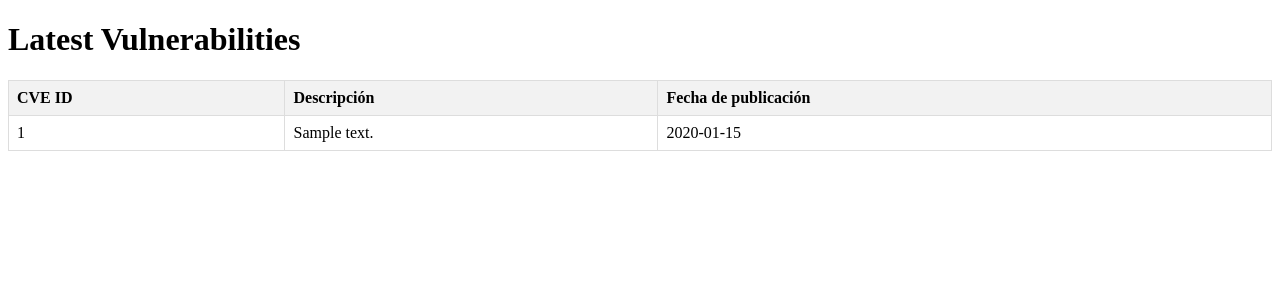
After one commit to dtejada02/Pr-ctica2SI, a Flask app: template templates/vulnerabilities.html in a window 1280 px wide. The commit adds this page. Shown: the top 300 px of the page. Run offline with Flask 3, Linux system fonts and the light colour scheme; the template is opened without the code that fills it: most values are stand-ins (such as "Sample title", 1, 10 or a date in 2020).

Commit message:
HTML página de vulnerabilidades basada en la API del CVE en tiempo real

```diff
--- a/app.py
+++ b/app.py
@@ -109,7 +109,7 @@ def vulnerabilitiesCVE():
             cve_id = cve["id"]
             description = cve["summary"]
             date = cve["Published"]
-            vulnerabilities.append({"CVE ID": cve_id, "Description": description, "Published Date": date})
+            vulnerabilities.append({"CVE ID": cve_id, "Descripcion": description, "Fecha de publicacion": date})
 
         return render_template('vulnerabilities.html', vulnerabilities=vulnerabilities)
     else:
--- /dev/null
+++ b/templates/vulnerabilities.html
@@ -0,0 +1,43 @@
+<!DOCTYPE html>
+<html lang="en">
+<head>
+    <meta charset="UTF-8">
+    <meta name="viewport" content="width=device-width, initial-scale=1.0">
+    <title>Vulnerabilities</title>
+    <style>
+        table {
+            border-collapse: collapse;
+            width: 100%;
+        }
+        th, td {
+            border: 1px solid #dddddd;
+            text-align: left;
+            padding: 8px;
+        }
+        th {
+            background-color: #f2f2f2;
+        }
+    </style>
+</head>
+<body>
+    <h1>Latest Vulnerabilities</h1>
+    <table>
+        <thead>
+            <tr>
+                <th>CVE ID</th>
+                <th>Descripción</th>
+                <th>Fecha de publicación</th>
+            </tr>
+        </thead>
+        <tbody>
+            {% for vulnerability in vulnerabilities %}
+            <tr>
+                <td>{{ vulnerability['CVE ID'] }}</td>
+                <td>{{ vulnerability['Descripcion'] }}</td>
+                <td>{{ vulnerability['Fecha de publicacion'] }}</td>
+            </tr>
+            {% endfor %}
+        </tbody>
+    </table>
+</body>
+</html>
```
Also changed, not shown: templates/index.html (+8 -0 lines).
